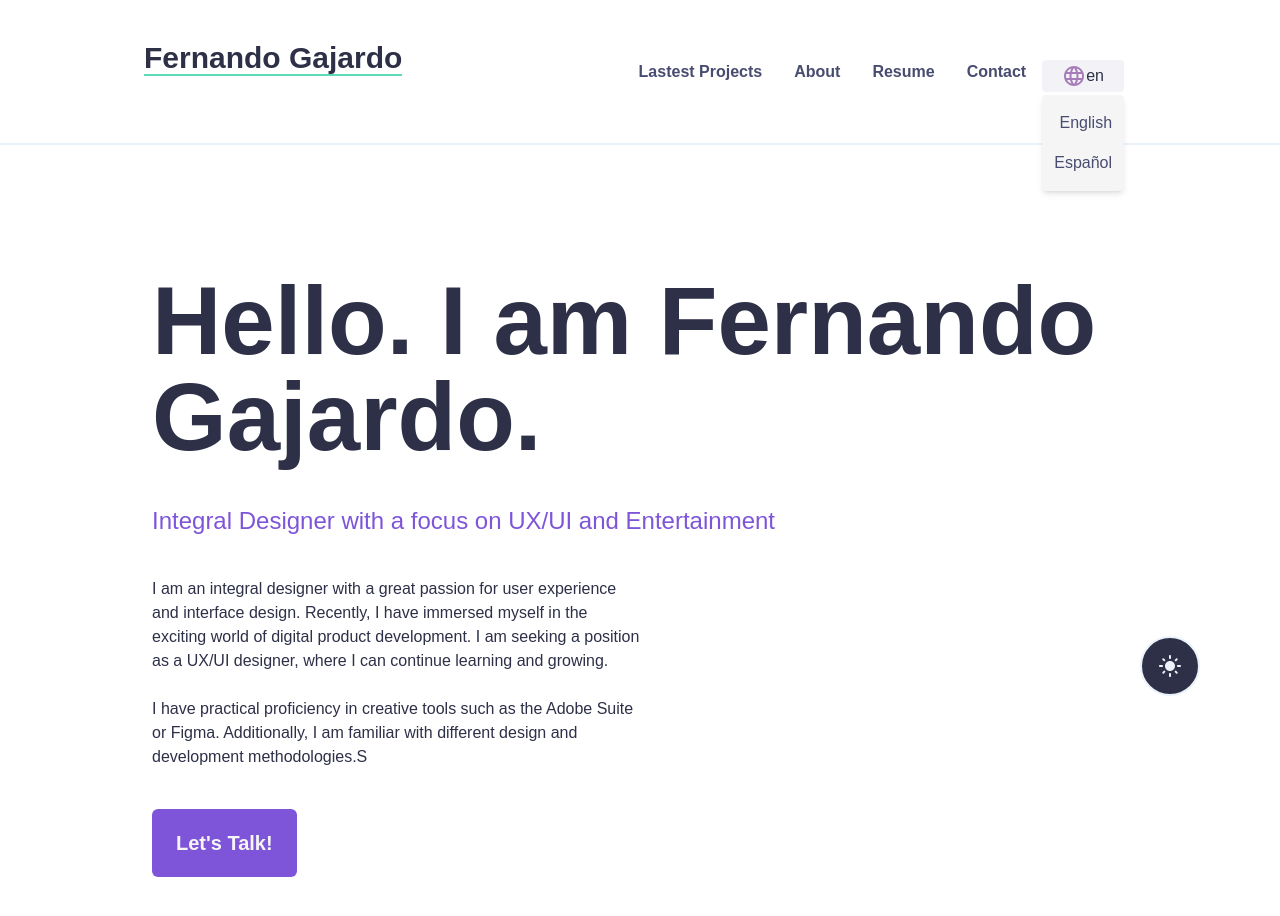
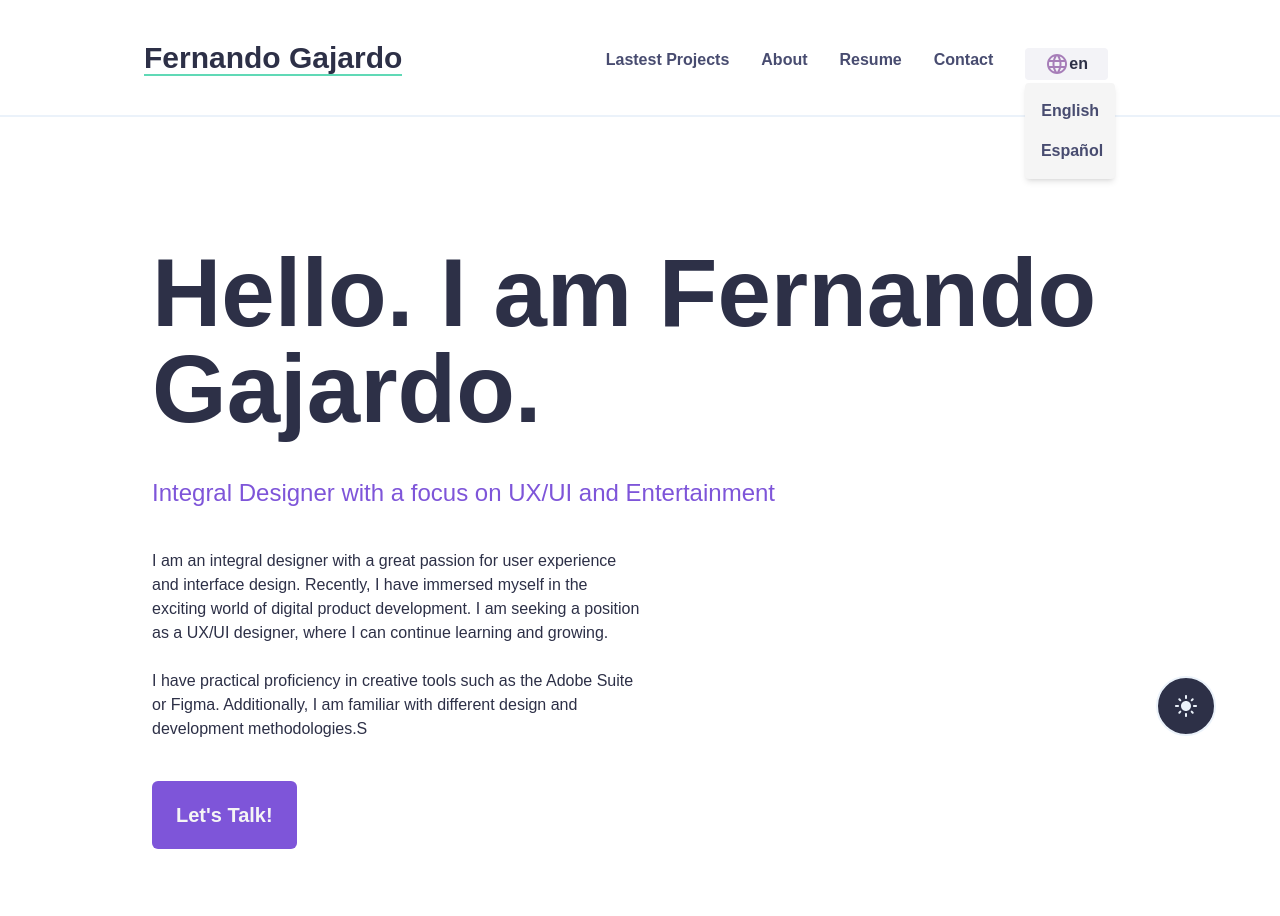
Before and after one commit to fjgajardo/portafolioWeb, a Next.js app: page /en in a window 1280 px wide. Both pictures are taken after a click on the button "en". Shown: the top 916 px of the page. Built offline with nearby package versions, Linux system fonts and the light colour scheme; a web font is replaced by a local one.

Commit message:
varios pequeños fixes

```diff
--- a/src/app/[locale]/components/NavBar.jsx
+++ b/src/app/[locale]/components/NavBar.jsx
@@ -26,15 +26,18 @@ const NavBar = () => {
            />}
             </button>
           </div>
-          <ul className={`${nav ? 'flex' : 'hidden'}  md:flex md:flex-row md:static md:top-0 md:rounded-none md:h-auto md:shadow-none md:w-auto md:px-0
-          bg-blancoBlanco  flex-col align-right mr-3 items-right text-right absolute  top-20  right-0 w-64 shadow-md  z-20 my-4 py-3 md:pb-0 rounded-md top-0 h-screen`}>
+          <ul className={`${nav ? 'flex' : 'hidden'}  md:flex md:flex-row md:static md:rounded-none md:h-auto md:shadow-none md:w-auto md:px-0 md:py-0
+          bg-blancoBlanco  flex-col align-right mr-3 items-right text-right absolute  top-20  right-0 w-64 shadow-md z-20 mt-4 md:pb-0 rounded-md top-0 h-screen`}>
             {links.map((link) => (
-              <li key={link.toString()} className='mx-4 md:mx-4 hover:border-b-2 border-verde ease-linear block md:inline-block my-2 md:my-0 text-gris font-semibold text-lg md:text-base i-right '>
+              <li key={link.toString()} className='mx-4 md:mx-4 hover:border-b-2 border-verde ease-linear block md:inline-block my-3 md:my-0 text-gris font-semibold text-lg md:text-base'>
                 <Link href={t(`${link}.link`)}>{t(`${link}.texto`)}</Link>
               </li>
             ))}
-            <LocalSwitcher />
-            <div className='fixed bottom-10 right-4'>
+            <div className='mx-4 md:mx-4 block md:inline-block my-3 md:my-0 text-gris font-semibold text-lg md:text-base'>
+              <LocalSwitcher />
+            </div>
+
+            <div className='md:bottom-0 md:right-0 fixed bottom-10 right-4'>
               <DarkModeToggle />
             </div>
 
--- a/src/app/[locale]/components/local-switcher.tsx
+++ b/src/app/[locale]/components/local-switcher.tsx
@@ -36,7 +36,7 @@ export default function LocalSwitcher() {
             <div className='md:absolute bg-blancoSecundario dark:bg-gris-l rounded py-2 shadow-md text-right items-right flex flex-col'>
                 <button
                     onClick={() => onSelectChange("en")}
-                    className='rounded block py-2 px-3 text-gris text-right dark:text-negro  hover:bg-gris-2'
+                    className='rounded block py-2 px-4 text-gris text-right dark:text-negro  hover:bg-gris-2'
                     value="en">
                     English
                 </button>
```
